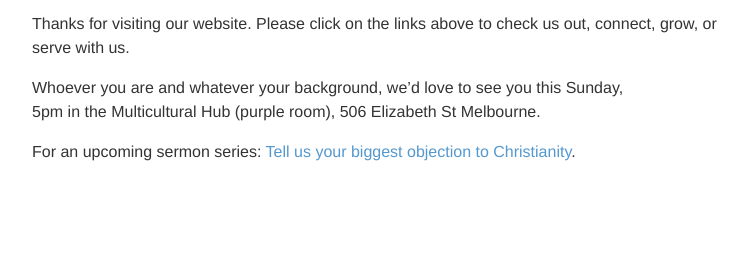
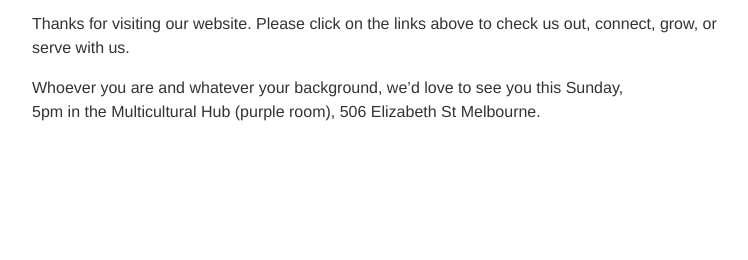
Before and after one commit to allanhortle/melbourneevangelicalchurch.com.au, a Jekyll site: the page built from index.markdown, in a window 1280 px wide, cut to the strip 825-1085 px from the top of the page. Shown: the whole strip, without its empty margins (258-1006 px from the left). Built offline with Jekyll 4.4.1, drawn with Linux system fonts in a browser that asks for light colours; Markdown is read by kramdown in place of the engine named in the settings; after the commit the page ends 1045 px from its top, so only the background shows below that.

Commit message:
remove survey link

```diff
--- a/index.markdown
+++ b/index.markdown
@@ -11,7 +11,3 @@ Thanks for visiting our website. Please click on the links above to check us out
 
 Whoever you are and whatever your background, we'd love to see you this Sunday,
 5pm in the Multicultural Hub (purple room), 506 Elizabeth St Melbourne.
-
-For an upcoming sermon series: [Tell us your biggest objection to Christianity][survey].
-
-[survey]: https://www.surveymonkey.com/s/W3QZ8F9
```
